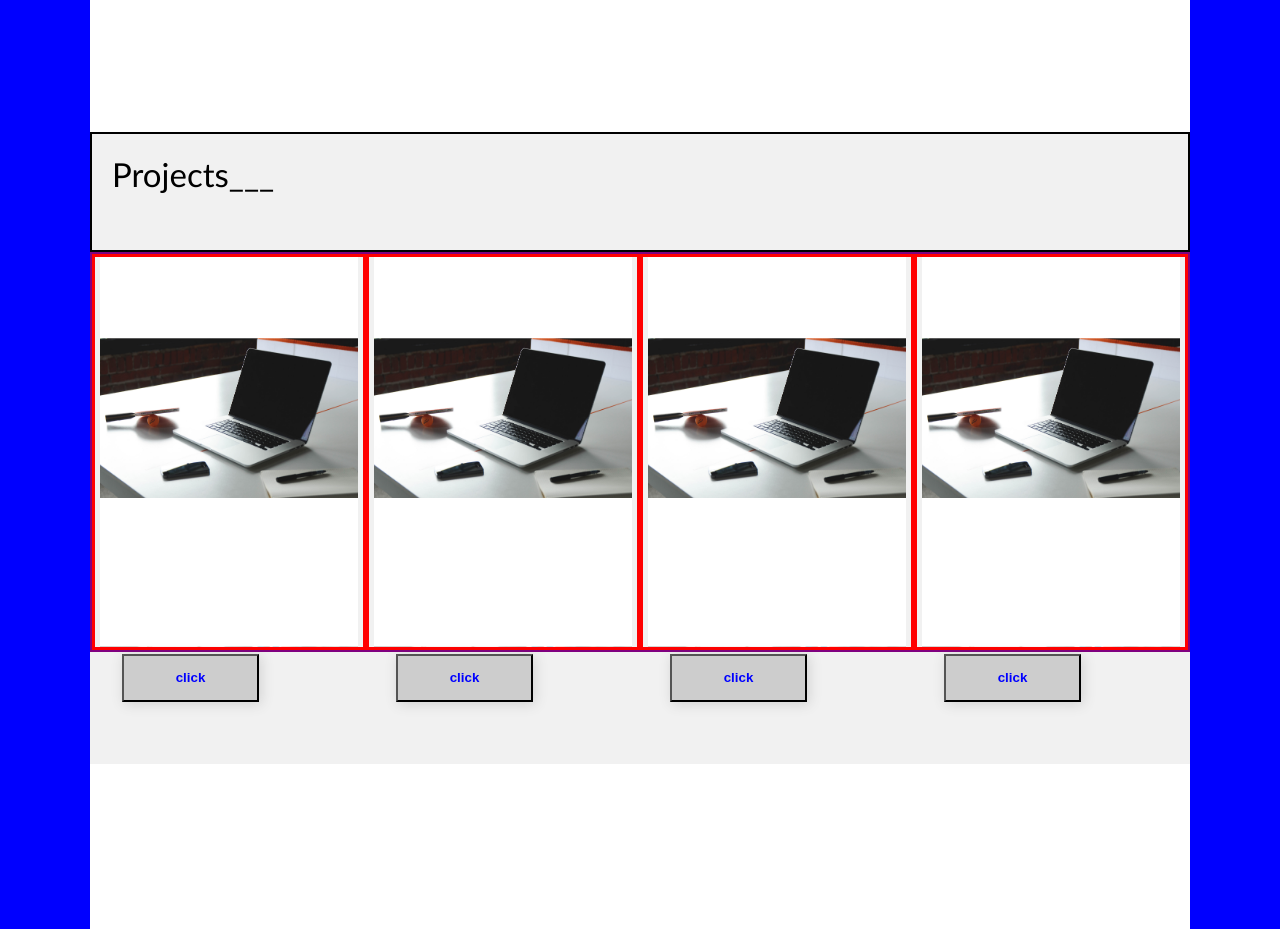
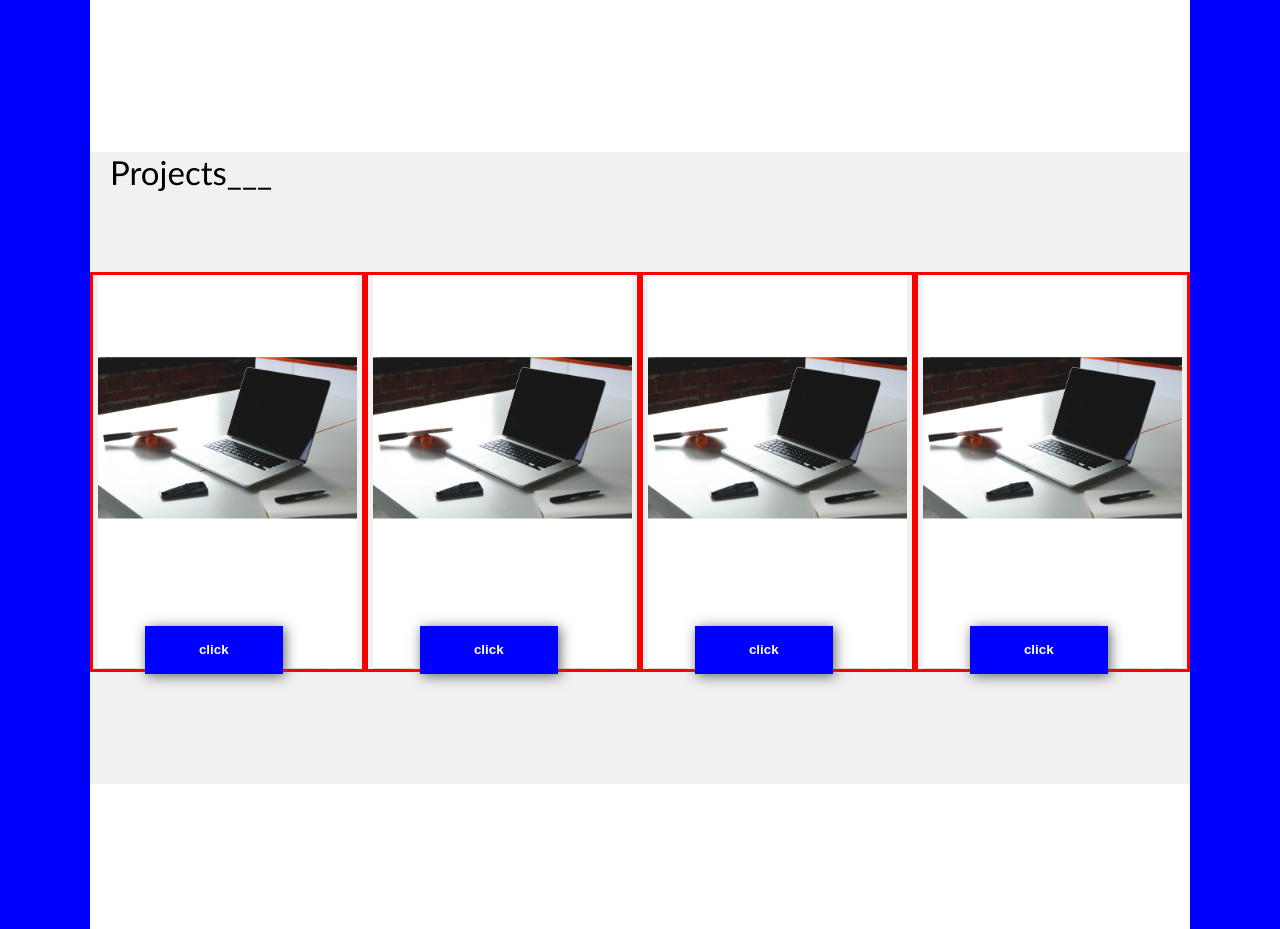
Before and after one commit to mary699/portfolio, a plain HTML site: page main.html in a window 1280 px wide. Shown: the part 2280-3209 px from the top of the page. Drawn offline with Linux system fonts and the light colour scheme.

Commit message:
button positioning and styling

```diff
--- a/main.css
+++ b/main.css
@@ -358,11 +358,11 @@ background-color: red;
     display: block;
 }
 .project-text{
-border: 2px solid black;
+/* border: 2px solid black; */
 height: 15vh;
 }
 .project-img{
-    border: 2px solid purple;
+    /* border: 2px solid purple; */
     height: 50vh;
     display: flex;
 
@@ -390,22 +390,30 @@ padding-left: 5px;
     width: 50%;
     text-align: center;
     height: 6vh;
-    background-color: rgba(128, 128, 128, 0.323);
-    color: blue;
+    background-color: blue;
+    color: white;
     font-weight: bolder;
-    box-shadow: 2px 2px 12px rgba(83, 83, 83, 0.2);
+    box-shadow: 2px 2px 12px rgba(83, 83, 83, 0.9);
     outline: none;
-  margin-left: 30px;
+    border: none;
+    position: relative;
+    top: -50px;
+     left: 55px;
+
 }
 .images button:hover{
     width: 50%;
     text-align: center;
     height: 6vh;
-    background-color: blue;
+    background-color: red;
     color: white;
     font-weight: bolder;
-    box-shadow: 2px 2px 12px rgba(83, 83, 83, 0.2);
-  outline: none;
+    box-shadow: 2px 2px 12px rgba(83, 83, 83, 0.9);
+    outline: none;
+    border: none;
+    position: relative;
+    top: -50px;
+     left: 55px;
 }
 
 /* -------PROJECTS ENDS HERE */
```
